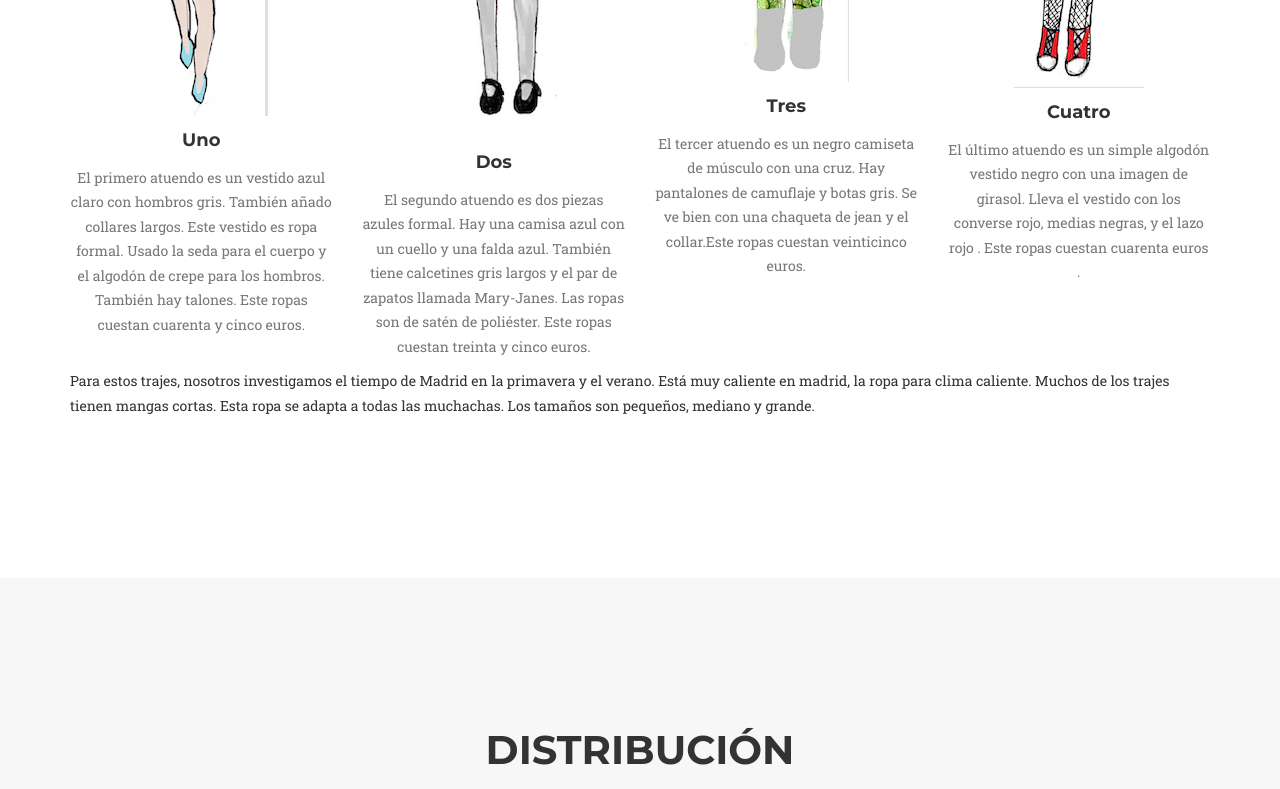
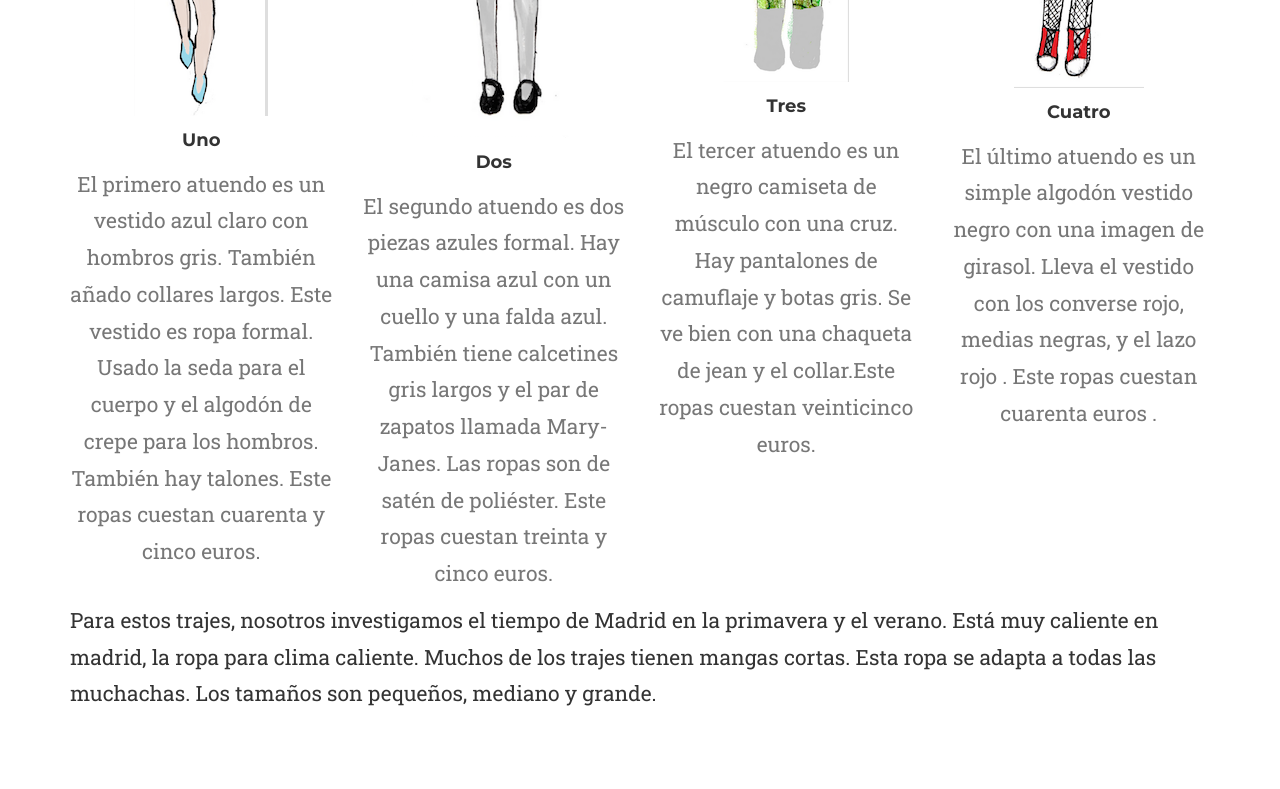
Before and after one commit to nimus0108/Spanish-BP, a plain HTML site: page index.html in a window 1280 px wide. Shown: the part 1560-2349 px from the top of the page. Drawn offline with nearby package versions, Linux system fonts and the light colour scheme; a web font is replaced by a local one.

Commit message:
bigger font

```diff
--- /dev/null
+++ b/css/main.css
@@ -0,0 +1,3 @@
+p {
+    font-size: 1.5em;
+}
--- a/index.html
+++ b/index.html
@@ -19,6 +19,7 @@
     <link href='http://fonts.googleapis.com/css?family=Kaushan+Script' rel='stylesheet' type='text/css'>
     <link href='http://fonts.googleapis.com/css?family=Droid+Serif:400,700,400italic,700italic' rel='stylesheet' type='text/css'>
     <link href='http://fonts.googleapis.com/css?family=Roboto+Slab:400,100,300,700' rel='stylesheet' type='text/css'>
+    <link href="css/main.css" rel="stylesheet" type="text/css">
 
     <!-- HTML5 Shim and Respond.js IE8 support of HTML5 elements and media queries -->
     <!-- WARNING: Respond.js doesn't work if you view the page via file:// -->
```
